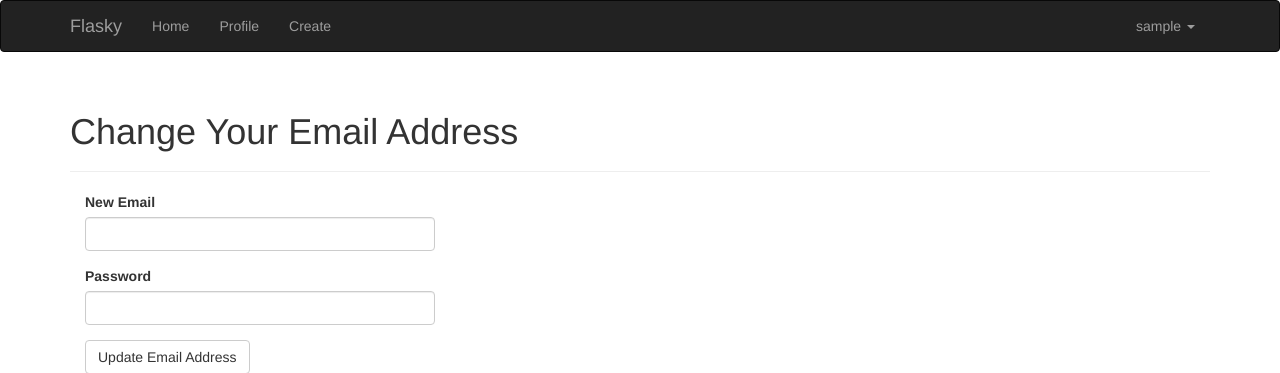
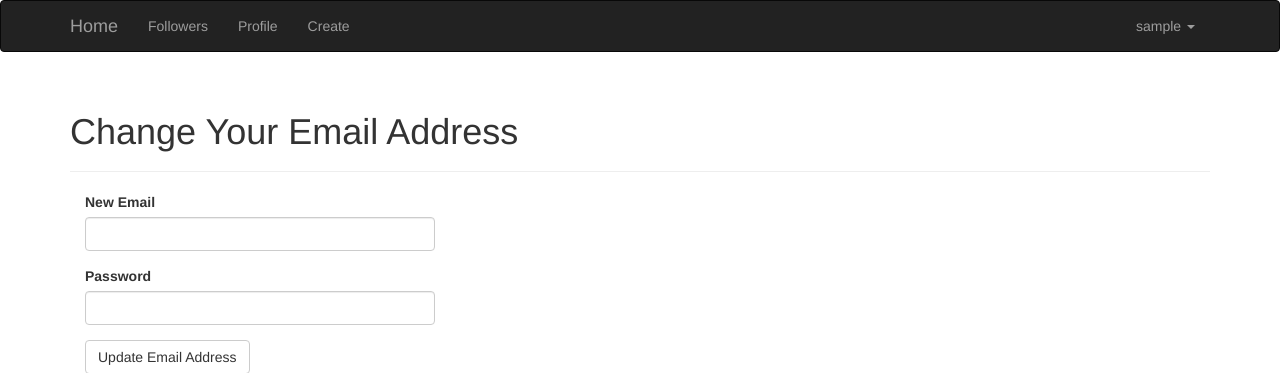
Before and after one commit to penglee87/flaskweb, a Flask app: page /auth/change-email in a window 1280 px wide. Shown: the top 373 px of the page. Run offline with Flask 2, Linux system fonts and the light colour scheme; the visitor is signed in with stand-in values (Sample User, id 1); data comes from the database, SQL or seed files in the repository; some libraries are stand-ins or nearby versions.

Commit message:
201607061500

```diff
--- a/app/main/views.py
+++ b/app/main/views.py
@@ -11,6 +11,7 @@ from ..decorators import admin_required, permission_required
 @main.route('/', methods=['GET', 'POST'])
 def index():
     post_form = PostForm()
+    '''
     print('current_user', current_user)
     print('current_user._get_current_object()',current_user._get_current_object())
     if current_user.can(Permission.WRITE_ARTICLES) and post_form.data['submit']:
@@ -21,6 +22,7 @@ def index():
         return redirect(url_for('.index'))
     if post_form.data['cancel']:
         return redirect(url_for('.index'))
+    '''
     page = request.args.get('page', 1, type=int)
     show_followed = False
     if current_user.is_authenticated:
@@ -31,8 +33,7 @@ def index():
         query = Post.query
     pagination = query.order_by(Post.timestamp.desc()).paginate(page, per_page=current_app.config['FLASKY_POSTS_PER_PAGE'],error_out=False)
     posts = pagination.items
-    return render_template('index.html', post_form=post_form, posts=posts,
-                           show_followed=show_followed, pagination=pagination)
+    return render_template('index.html', post_form=post_form, posts=posts,show_followed=show_followed, pagination=pagination)
 
 
 @main.route('/create', methods=['GET', 'POST'])
--- a/app/templates/base.html
+++ b/app/templates/base.html
@@ -18,12 +18,12 @@
                 <span class="icon-bar"></span>
                 <span class="icon-bar"></span>
             </button>
-            <a class="navbar-brand" href="{{ url_for('main.index') }}">Flasky</a>
+            <a class="navbar-brand active" href="{{ url_for('main.show_all') }}">Home</a>
         </div>
         <div class="navbar-collapse collapse">
             <ul class="nav navbar-nav">
-                <li><a href="{{ url_for('main.index') }}">Home</a></li>
                 {% if current_user.is_authenticated %}
+                <li{% if show_followed %} class="active"{% endif %}><a href="{{ url_for('main.show_followed') }}">Followers</a></li>
                 <li><a href="{{ url_for('main.user', username=current_user.username) }}">Profile</a></li>
                 <li><a href="{{ url_for('main.create', username=current_user.username) }}">Create</a></li>
                 {% endif %}
```
